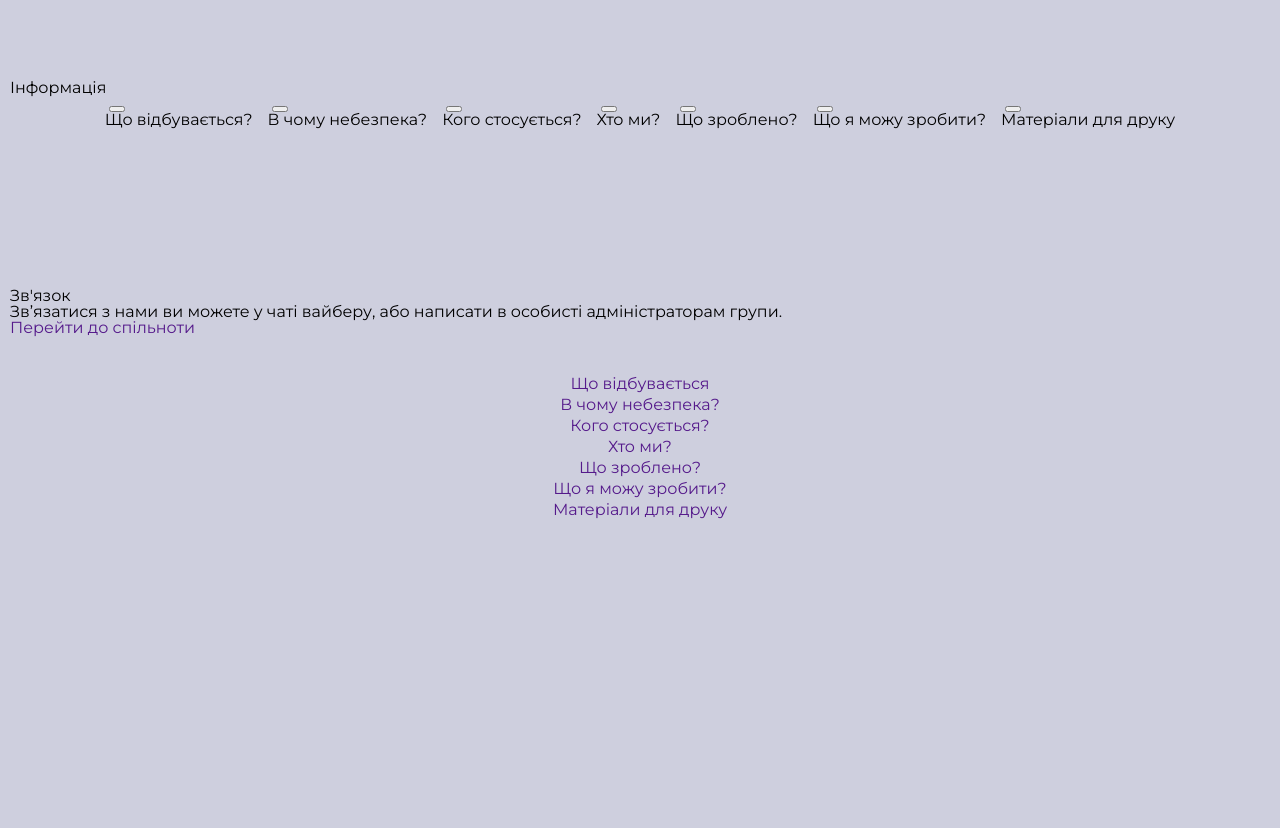
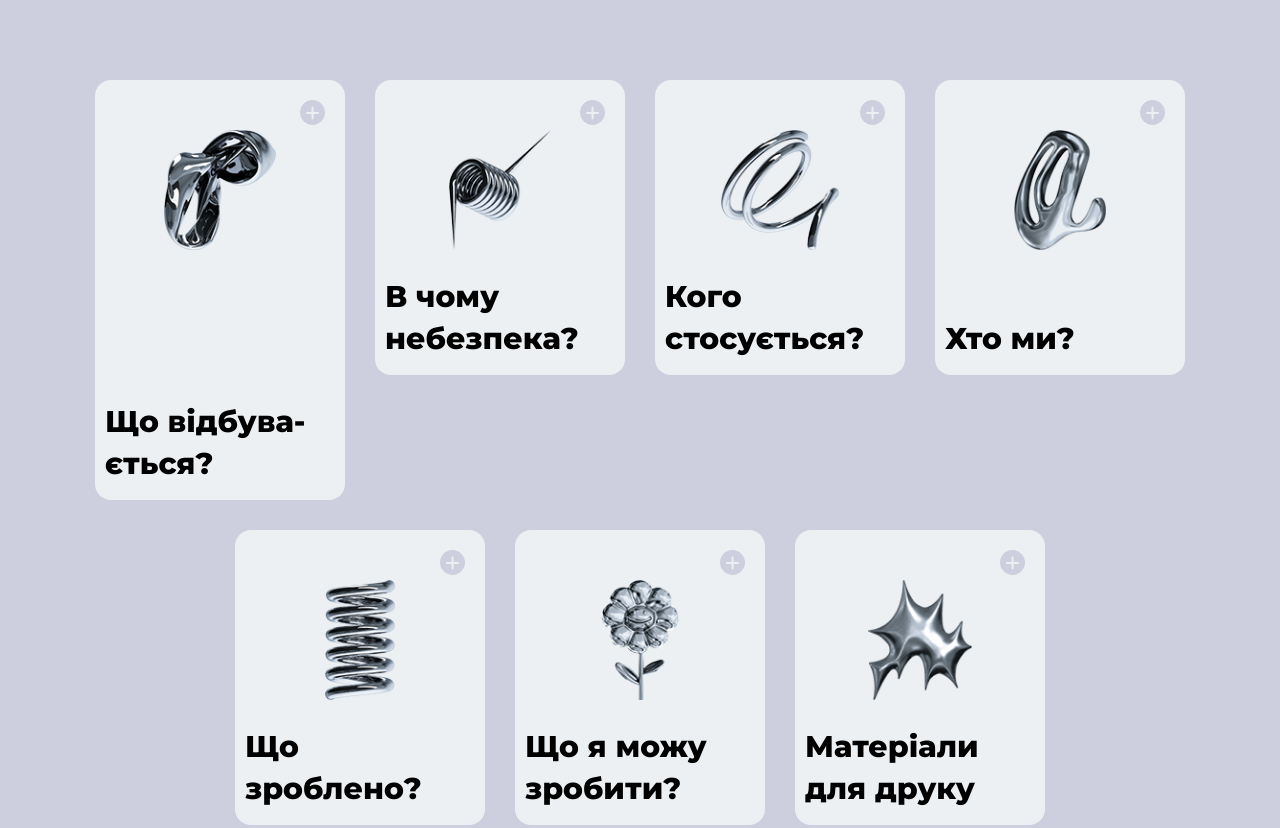
Before and after one commit to ADM-OTRUTA/ADM-OTRUTA.github.io, a website built with Vite: page src/index.html in a window 1280 px wide. Shown: the part 209-1037 px from the top of the page. Before the commit the page ends 800 px from the top, so only its background shows below. Built offline with nearby package versions, Linux system fonts and the light colour scheme.

Commit message:
info, footer, community
info almost done, footer half way through, began community

```diff
--- a/package.json
+++ b/package.json
@@ -14,6 +14,7 @@
     "vite": "^5.4.1"
   },
   "dependencies": {
+    "@fortawesome/fontawesome-free": "^6.6.0",
     "modern-normalize": "^3.0.1",
     "vite-plugin-full-reload": "^1.2.0",
     "vite-plugin-html-inject": "^1.1.2"
--- a/src/css/global/reset.css
+++ b/src/css/global/reset.css
@@ -125,3 +125,8 @@ table {
 a {
   text-decoration: none;
 }
+button {
+  border: none;
+  cursor: pointer;
+  display: block;
+}
--- a/src/css/styles.css
+++ b/src/css/styles.css
@@ -1,6 +1,10 @@
 @import "modern-normalize";
 @import url("./global/variables.css");
 @import url("./global/reset.css");
+@import "@fortawesome/fontawesome-free/css/all.min.css";
+
+/* ============================================ */
+/* * GLOBAL STYLES * */
 
 html {
   scroll-behavior: smooth;
@@ -20,10 +24,115 @@ body {
   padding: 0 10px;
 }
 
+.hidden {
+  position: absolute;
+  width: 1px;
+  height: 1px;
+  margin: -1px;
+  border: 0;
+  padding: 0;
+  white-space: nowrap;
+  clip-path: inset(100%);
+  clip: rect(0 0 0 0);
+  overflow: hidden;
+}
+
+/* ============================================ */
+/* * INFO SECTION * */
+
 .info-list {
   display: flex;
-  justify-self: center;
-  gap: 10px 15px;
+  flex-wrap: wrap;
+  justify-content: center;
+  gap: 10px;
+}
+
+.info-item:first-child {
+  margin-left: 165px;
+}
+
+.info-item {
+  background-color: var(--white);
+  border-radius: 16px;
+  padding: 20px 10px 20px 10px;
+  width: 155px;
+  height: 160px;
+  position: relative;
+  display: flex;
+  flex-direction: column;
+  align-items: center;
+  justify-content: space-between;
+  cursor: pointer;
+}
+
+.info-img {
+  height: 56px;
+  width: auto;
+}
+
+.info-button {
+  width: 20px;
+  height: 20px;
+  border-radius: 50%;
+  position: absolute;
+  right: 10px;
+  top: 10px;
+  background-color: var(--bg-purp);
+  transition: background-color 250ms cubic-bezier(0.4, 0, 0.2, 1);
+  display: flex;
+  justify-content: center;
+  align-items: center;
+}
+.info-item:hover .info-button,
+.info-item:focus .info-button {
+  background-color: var(--black);
+}
+.fa-plus {
+  color: var(--white);
+}
+
+.info-text {
+  font-weight: 800;
+  font-size: 17px;
+  line-height: 1.4;
+  align-self: flex-start;
+}
+
+/* ============================================ */
+/* * COMMUNITY SECTION * */
+
+.community-text {
+  margin: 0 auto;
+  margin-bottom: 50px;
+  font-size: 15px;
+  font-weight: 500;
+  width: 260px;
+  text-align: center;
+  line-height: 1.2;
+}
+
+.community-link {
+  padding: 25px 50px;
+  border: 1px solid var(--black);
+  font-size: 16px;
+  color: var(--black);
+  display: block;
+  width: 300px;
+  margin: 0 auto;
+  text-align: center;
+  transition: background-color 250ms cubic-bezier(0.4, 0, 0.2, 1);
+}
+.community-link:hover {
+  background-color: rgba(7, 0, 0, 0.224);
+}
+
+/* ============================================ */
+/* * FOOTER * */
+
+.footer-container {
+  border-bottom: 1px solid var(--black);
+  border-top: 1px solid var(--black);
+  padding: 30px;
 }
 
 .footer-list {
@@ -31,11 +140,120 @@ body {
   flex-direction: column;
   justify-content: center;
   align-items: center;
-  gap: 5px;
+  gap: 10px;
 }
 
+.footer-link {
+  font-size: 15px;
+  font-weight: 500;
+  color: var(--black);
+  transition: transform 250ms cubic-bezier(0.4, 0, 0.2, 1);
+}
+.footer-link:hover,
+.footer-link:focus {
+  transform: scale(1.1);
+}
+
+/* ============================================ */
+/* * MEDIA * */
+
 @media screen and (min-width: 768px) {
+  /* ============================================ */
+  /* * INFO SECTION * */
+
+  .info-list {
+    gap: 20px;
+  }
+
+  .info-item {
+    width: 215px;
+    height: 295px;
+    padding: 50px 10px 15px 10px;
+  }
+  .info-item:first-child {
+    margin-left: 0;
+    margin-right: 235px;
+    width: 452px;
+    height: 295px;
+  }
+
+  .info-img {
+    height: 130px;
+  }
+
+  .info-text {
+    font-size: 27px;
+  }
+  .info-item:first-child .info-text {
+    font-size: 37px;
+  }
+
+  /* ============================================ */
+  /* * FOOTER * */
+
+  .footer-container {
+    border-bottom: 2px solid var(--black);
+    border-top: 2px solid var(--black);
+  }
+
+  .footer-list {
+    flex-direction: row;
+    gap: 10px;
+    justify-content: center;
+  }
+
+  .footer-item {
+    padding: 0 auto;
+  }
+
+  .footer-text {
+    display: flex;
+    justify-content: center;
+    text-align: center;
+  }
+
+  .footer-link {
+    font-size: 12px;
+  }
 }
 
 @media screen and (min-width: 1280px) {
+  /* ============================================ */
+  /* * INFO SECTION * */
+
+  .info-list {
+    gap: 30px;
+  }
+
+  .info-item {
+    width: 250px;
+    height: 295px;
+  }
+  .info-item:first-child {
+    margin-right: 0;
+    width: 250px;
+    height: 420px;
+    align-self: flex-start;
+  }
+
+  .info-img {
+    height: 120px;
+  }
+
+  .info-button {
+    right: 20px;
+    top: 20px;
+    width: 25px;
+    height: 25px;
+  }
+
+  .info-text {
+    font-size: 30px;
+  }
+  .info-item:first-child .info-text {
+    font-size: 30px;
+  }
+
+  /* ============================================ */
+  /* * FOOTER * */
 }
--- a/src/index.html
+++ b/src/index.html
@@ -26,44 +26,99 @@
           <video src=""></video>
         </div>
       </section>
-      <!-- ? витерти метадані з пікч -->
       <section class="section info-section">
         <div class="container info-container">
           <h2 class="hidden">Інформація</h2>
           <ul class="info-list">
             <li class="info-item">
-              <img src="" alt="" class="info-img" />
-              <button type="button"></button>
-              <p class="info-text">Що відбувається?</p>
+              <img
+                src="./img/info/001.png"
+                alt=""
+                class="info-img"
+                width="53"
+                height="56"
+              />
+              <button class="info-button" type="button">
+                <i class="fa-solid fa-plus"></i>
+              </button>
+              <p class="info-text">Що відбува-ється?</p>
             </li>
             <li class="info-item">
-              <img src="" alt="" class="info-img" />
-              <button type="button"></button>
+              <img
+                src="./img/info/002.png"
+                alt=""
+                class="info-img"
+                width="49"
+                height="56"
+              />
+              <button class="info-button" type="button">
+                <i class="fa-solid fa-plus"></i>
+              </button>
               <p class="info-text">В чому небезпека?</p>
             </li>
             <li class="info-item">
-              <img src="" alt="" class="info-img" />
-              <button type="button"></button>
+              <img
+                src="./img/info/003.png"
+                alt=""
+                class="info-img"
+                width="53"
+                height="54"
+              />
+              <button class="info-button" type="button">
+                <i class="fa-solid fa-plus"></i>
+              </button>
               <p class="info-text">Кого стосується?</p>
             </li>
             <li class="info-item">
-              <img src="" alt="" class="info-img" />
-              <button type="button"></button>
+              <img
+                src="./img/info/004.png"
+                alt=""
+                class="info-img"
+                width="43"
+                height="56"
+              />
+              <button class="info-button" type="button">
+                <i class="fa-solid fa-plus"></i>
+              </button>
               <p class="info-text">Хто ми?</p>
             </li>
             <li class="info-item">
-              <img src="" alt="" class="info-img" />
-              <button type="button"></button>
+              <img
+                src="./img/info/005.png"
+                alt=""
+                class="info-img"
+                width="31"
+                height="54"
+              />
+              <button class="info-button" type="button">
+                <i class="fa-solid fa-plus"></i>
+              </button>
               <p class="info-text">Що зроблено?</p>
             </li>
             <li class="info-item">
-              <img src="" alt="" class="info-img" />
-              <button type="button"></button>
+              <img
+                src="./img/info/006.png"
+                alt=""
+                class="info-img"
+                width="31"
+                height="48"
+              />
+              <button class="info-button" type="button">
+                <i class="fa-solid fa-plus"></i>
+              </button>
               <p class="info-text">Що я можу зробити?</p>
             </li>
             <li class="info-item">
-              <img src="" alt="" class="info-img" />
-              <button type="button"></button>
+              <img
+                src="./img/info/007.png"
+                alt=""
+                class="info-img"
+                width="42"
+                height="48"
+              />
+              <button class="info-button" type="button">
+                <i class="fa-solid fa-plus"></i>
+              </button>
               <p class="info-text">Матеріали для друку</p>
             </li>
           </ul>
@@ -93,25 +148,37 @@
     <div class="container footer-container">
       <ul class="footer-list">
         <li class="footer-item">
-          <a href="" class="footer-link">Що відбувається</a>
+          <p class="footer-text">
+            <a href="" class="footer-link">Що відбувається?</a>
+          </p>
         </li>
         <li class="footer-item">
-          <a href="" class="footer-link">В чому небезпека?</a>
+          <p class="footer-text">
+            <a href="" class="footer-link">В чому небезпека?</a>
+          </p>
         </li>
         <li class="footer-item">
-          <a href="" class="footer-link">Кого стосується?</a>
+          <p class="footer-text">
+            <a href="" class="footer-link">Кого стосується?</a>
+          </p>
         </li>
         <li class="footer-item">
-          <a href="" class="footer-link">Хто ми?</a>
+          <p class="footer-text"><a href="" class="footer-link">Хто ми?</a></p>
         </li>
         <li class="footer-item">
-          <a href="" class="footer-link">Що зроблено?</a>
+          <p class="footer-text">
+            <a href="" class="footer-link">Що зроблено?</a>
+          </p>
         </li>
         <li class="footer-item">
-          <a href="" class="footer-link">Що я можу зробити?</a>
+          <p class="footer-text">
+            <a href="" class="footer-link">Що я можу зробити?</a>
+          </p>
         </li>
         <li class="footer-item">
-          <a href="" class="footer-link">Матеріали для друку</a>
+          <p class="footer-text">
+            <a href="" class="footer-link">Матеріали для друку</a>
+          </p>
         </li>
       </ul>
     </div>
```
Also changed, not shown: src/public/img/info/001.png (added), src/public/img/info/002.png (added), src/public/img/info/003.png (added), src/public/img/info/004.png (added), src/public/img/info/005.png (added), src/public/img/info/006.png (added), src/public/img/info/007.png (added), 1 other file.
